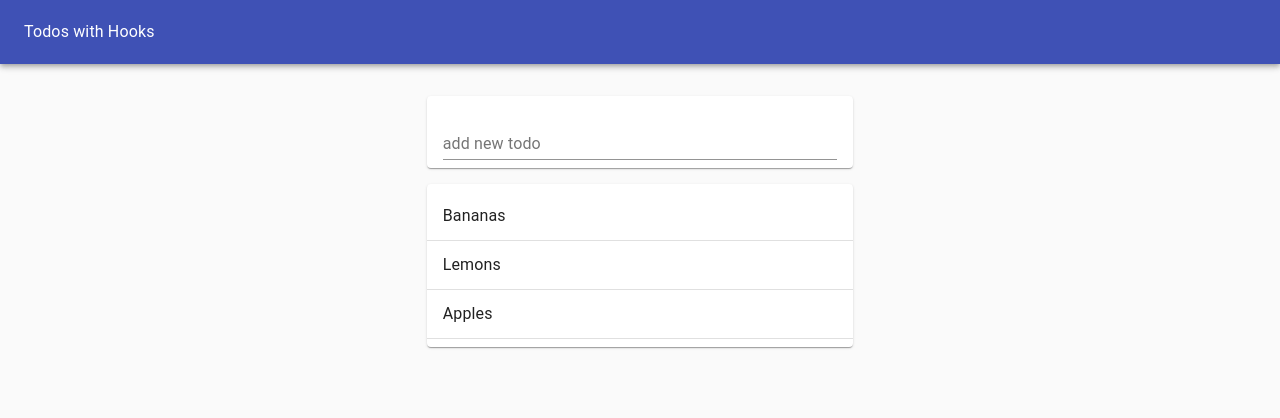
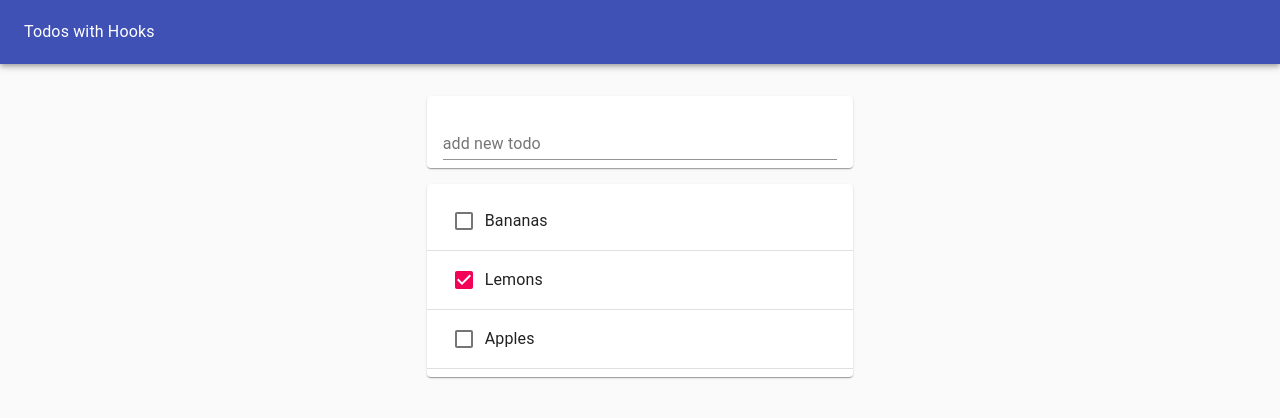
Before and after one commit to snowleopardAlexa/groceryapp, a React (Create React App) app: page / in a window 1280 px wide. Shown: the top 418 px of the page. Built offline with nearby package versions, Linux system fonts and the light colour scheme.

Commit message:
checkbox

```diff
--- a/src/Todo.js
+++ b/src/Todo.js
@@ -1,10 +1,12 @@
 import React from 'react';
 import ListItem from "@material-ui/core/ListItem";
 import ListItemText from "@material-ui/core/ListItemText";
+import Checkbox from "@material-ui/core/Checkbox";
 
 function Todo({task, completed}) {
     return (
         <ListItem>
+            <Checkbox tabIndex={-1} checked={completed} />
             <ListItemText>
                {task}
             </ListItemText>
```
